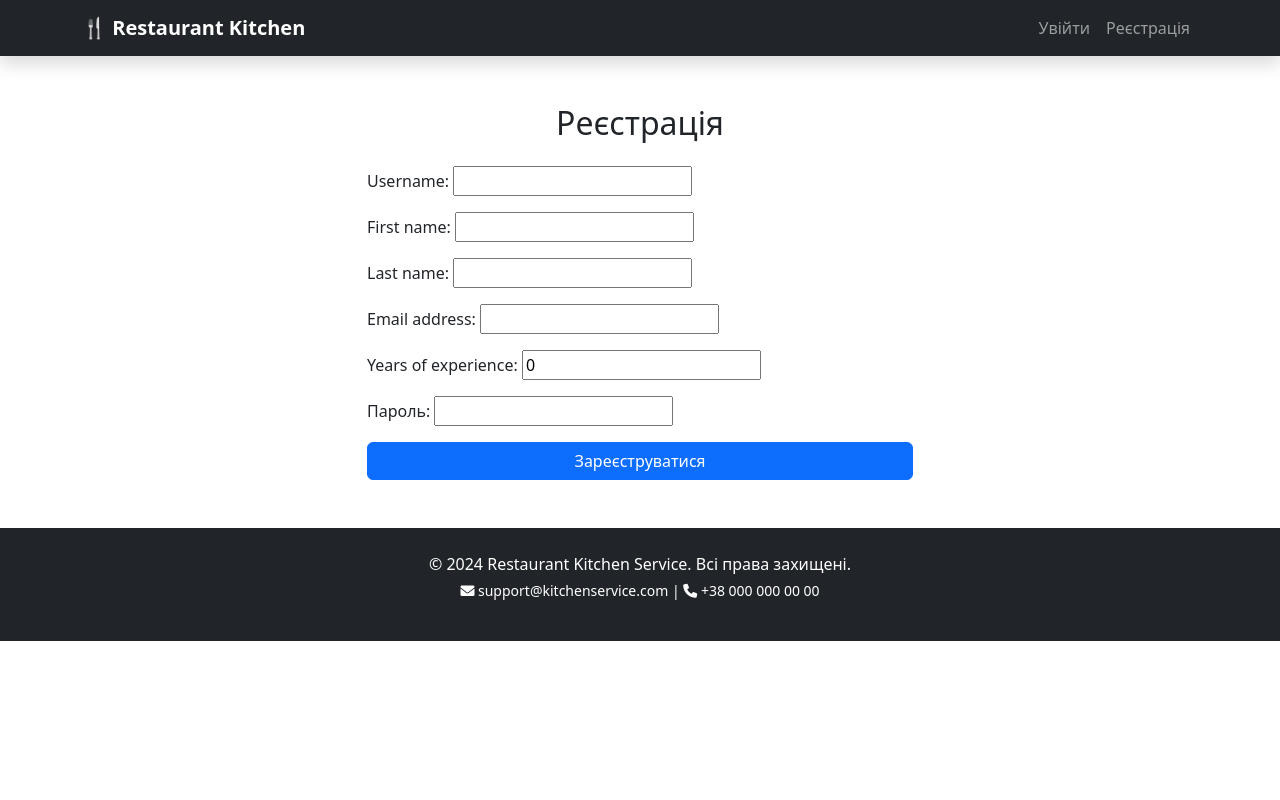
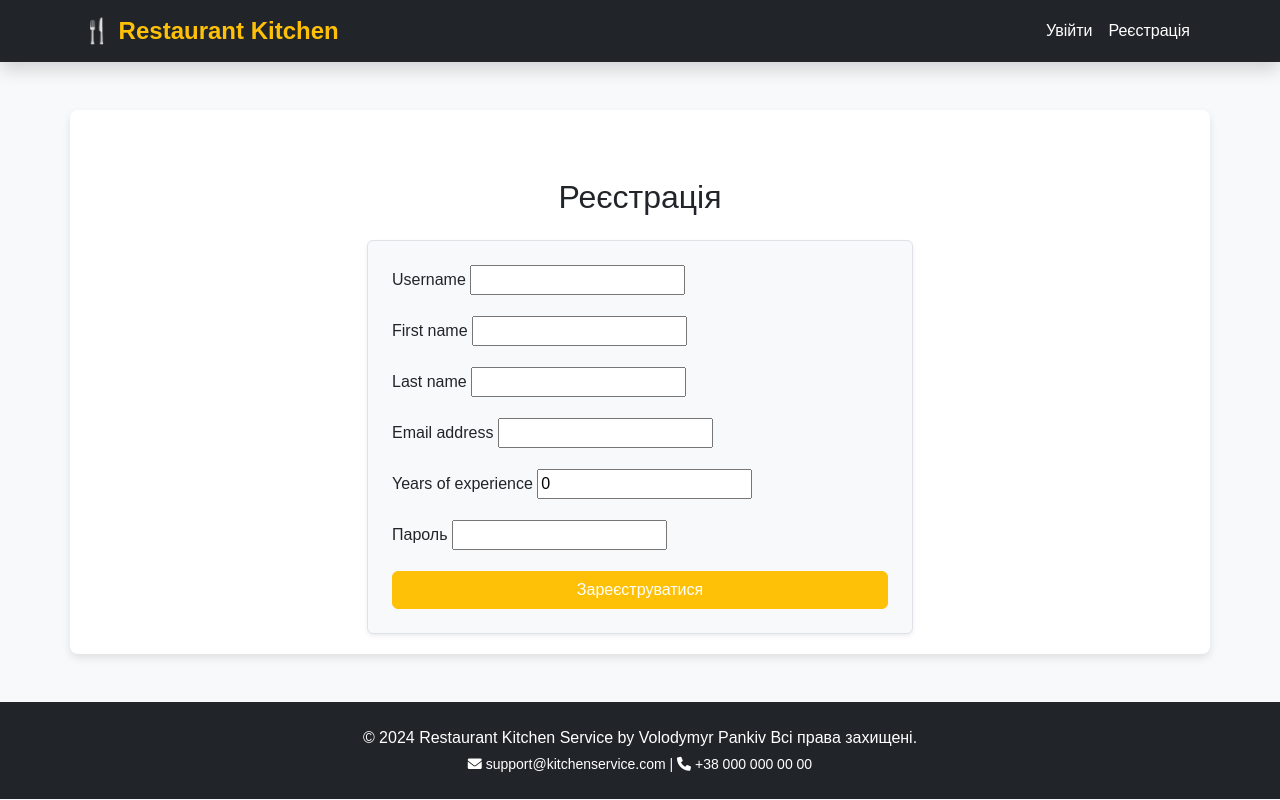
Before and after one commit to spa7id/restaurant-kitchen-service, a Django app: page /register/ in a window 1280 px wide. Run offline with Django 4.2, Linux system fonts and the light colour scheme.

Commit message:
changed some index.html, register.html

```diff
--- a/templates/base.html
+++ b/templates/base.html
@@ -7,6 +7,54 @@
     <title>{% block title %}Restaurant Kitchen Service{% endblock %}</title>
     <link href="https://cdn.jsdelivr.net/npm/bootstrap@5.3.0-alpha1/dist/css/bootstrap.min.css" rel="stylesheet">
     <link rel="stylesheet" href="https://cdnjs.cloudflare.com/ajax/libs/font-awesome/6.0.0-beta3/css/all.min.css">
+    <style>
+        body {
+            background-color: #f8f9fa;
+            font-family: 'Arial', sans-serif;
+        }
+        header {
+            background: linear-gradient(90deg, #343a40, #495057);
+            color: white;
+        }
+        header .navbar-brand {
+            font-size: 1.5rem;
+            color: #ffc107 !important;
+        }
+        header .nav-link {
+            color: white !important;
+        }
+        header .nav-link:hover {
+            color: #ffc107 !important;
+        }
+        main {
+            background: white;
+            box-shadow: 0 4px 8px rgba(0, 0, 0, 0.1);
+            border-radius: 8px;
+            padding: 20px;
+        }
+        footer {
+            background: #343a40;
+            color: white;
+        }
+        footer p {
+            margin-bottom: 0;
+        }
+        .card {
+            transition: transform 0.2s;
+        }
+        .card:hover {
+            transform: translateY(-5px);
+            box-shadow: 0 8px 16px rgba(0, 0, 0, 0.2);
+        }
+        .btn-primary {
+            background-color: #ffc107;
+            border-color: #ffc107;
+        }
+        .btn-primary:hover {
+            background-color: #e0a800;
+            border-color: #d39e00;
+        }
+    </style>
 </head>
 <body>
     <!-- Шапка сайту -->
@@ -65,31 +113,14 @@
     <!-- Основний вміст сторінки -->
     <main class="container my-5">
         {% block content %}
-        <!-- Список страв -->
-        <div class="row">
-            {% for dish in dishes %}
-            <div class="col-md-4 mb-4">
-                <div class="card">
-                    <div class="card-body">
-                        <h5 class="card-title">{{ dish.name }}</h5>
-                        <p class="card-text">{{ dish.description }}</p>
-                        <p class="text-muted">Ціна: {{ dish.price }} грн</p>
-                        <p class="text-muted">Тип: {{ dish.dish_type.name }}</p>
-                        <a href="{% url 'add_to_cart' dish.id %}" class="btn btn-primary">Додати до кошика</a>
-                    </div>
-                </div>
-            </div>
-            {% empty %}
-            <p>Список страв порожній.</p>
-            {% endfor %}
-        </div>
         {% endblock %}
     </main>
 
     <!-- Футер -->
     <footer class="bg-dark text-white text-center py-4">
         <div class="container">
-            <p class="mb-0">&copy; 2024 Restaurant Kitchen Service. Всі права захищені.</p>
+            <p class="mb-0">&copy; 2024 Restaurant Kitchen Service by Volodymyr Pankiv
+                Всі права захищені.</p>
             <p class="mt-1 small">
                 <i class="fas fa-envelope"></i> support@kitchenservice.com |
                 <i class="fas fa-phone"></i> +38 000 000 00 00
--- a/templates/register.html
+++ b/templates/register.html
@@ -20,10 +20,10 @@
         {% endif %}
 
         <!-- Форма реєстрації -->
-        <form method="post" novalidate>
+        <form method="post" novalidate class="p-4 border rounded shadow-sm bg-light">
             {% csrf_token %}
-            <div class="form-group mb-3">
-                {{ form.username.label_tag }}
+            <div class="mb-3">
+                <label for="id_username" class="form-label">{{ form.username.label }}</label>
                 {{ form.username }}
                 {% if form.username.errors %}
                     <div class="text-danger small">
@@ -31,8 +31,8 @@
                     </div>
                 {% endif %}
             </div>
-            <div class="form-group mb-3">
-                {{ form.first_name.label_tag }}
+            <div class="mb-3">
+                <label for="id_first_name" class="form-label">{{ form.first_name.label }}</label>
                 {{ form.first_name }}
                 {% if form.first_name.errors %}
                     <div class="text-danger small">
@@ -40,8 +40,8 @@
                     </div>
                 {% endif %}
             </div>
-            <div class="form-group mb-3">
-                {{ form.last_name.label_tag }}
+            <div class="mb-3">
+                <label for="id_last_name" class="form-label">{{ form.last_name.label }}</label>
                 {{ form.last_name }}
                 {% if form.last_name.errors %}
                     <div class="text-danger small">
@@ -49,8 +49,8 @@
                     </div>
                 {% endif %}
             </div>
-            <div class="form-group mb-3">
-                {{ form.email.label_tag }}
+            <div class="mb-3">
+                <label for="id_email" class="form-label">{{ form.email.label }}</label>
                 {{ form.email }}
                 {% if form.email.errors %}
                     <div class="text-danger small">
@@ -58,8 +58,8 @@
                     </div>
                 {% endif %}
             </div>
-            <div class="form-group mb-3">
-                {{ form.years_of_experience.label_tag }}
+            <div class="mb-3">
+                <label for="id_years_of_experience" class="form-label">{{ form.years_of_experience.label }}</label>
                 {{ form.years_of_experience }}
                 {% if form.years_of_experience.errors %}
                     <div class="text-danger small">
@@ -67,8 +67,8 @@
                     </div>
                 {% endif %}
             </div>
-            <div class="form-group mb-3">
-                {{ form.password.label_tag }}
+            <div class="mb-3">
+                <label for="id_password" class="form-label">{{ form.password.label }}</label>
                 {{ form.password }}
                 {% if form.password.errors %}
                     <div class="text-danger small">
```
Also changed, not shown: templates/index.html (+6 -9 lines), kitchen/forms.py (line endings or trailing spaces).
